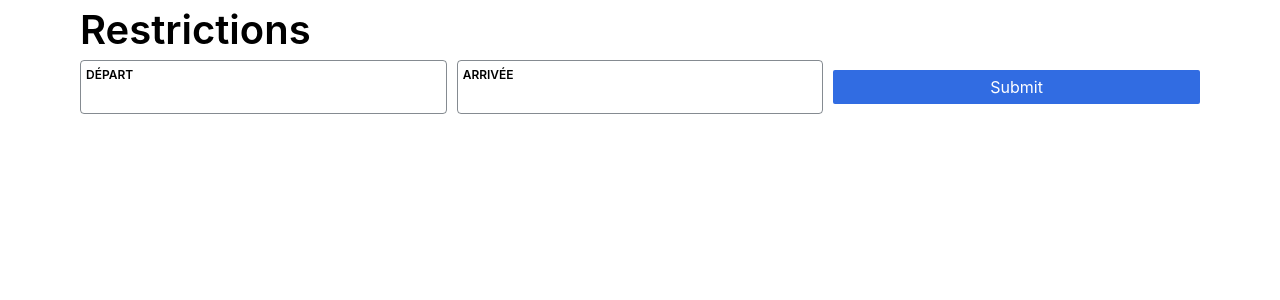
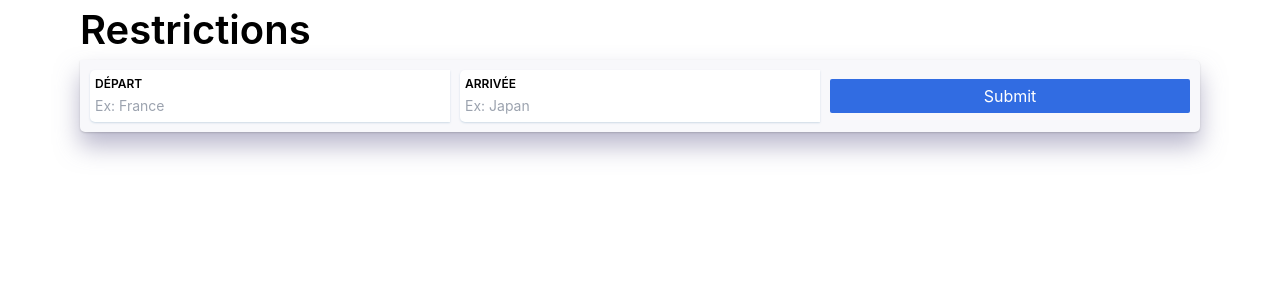
Before and after one commit to davidvenin/coronactu, a Next.js app: page / in a window 1280 px wide. Shown: the top 300 px of the page. Built offline with nearby package versions, Linux system fonts and the light colour scheme.

Commit message:
styles: better css with placeholder

```diff
--- a/src/components/async-search-field/index.tsx
+++ b/src/components/async-search-field/index.tsx
@@ -13,6 +13,7 @@ interface ComponentProps {
   results?: Country;
   value: string;
   setCountry: (arg: Options) => void;
+  placeholder: string;
   onChange: (
     e: ChangeEvent<HTMLInputElement>
   ) => void | FormikHandlers["handleChange"];
@@ -23,12 +24,13 @@ export const AsyncInputField: FunctionComponent<ComponentProps> = ({
   name,
   results,
   value = "",
+  placeholder,
   setCountry,
   onChange,
 }: ComponentProps) => {
   return (
     <div className="relative">
-      <div className={"border border-black-50 rounded"}>
+      <div className={"bg-white shadow rounded-r-none shadow-text rounded-5 justify-center hover:cursor-text h-54"}>
         <label htmlFor={name} className="block text-gray-700 p-5">
           <span
             className={"block text-12 font-semibold uppercase text-gray-700"}
@@ -37,6 +39,7 @@ export const AsyncInputField: FunctionComponent<ComponentProps> = ({
           </span>
           <Field
             id={name}
+            placeholder={placeholder}
             autoComplete="off"
             onChange={onChange}
             value={value}
--- a/src/components/search-form/index.tsx
+++ b/src/components/search-form/index.tsx
@@ -51,12 +51,13 @@ export const SearchForm: FunctionComponent = () => {
       {({ setFieldValue, values }) => (
         <Form
           className={
-            "grid gap-10 grid-cols-1 md:grid-cols-2 lg:grid-cols-3 items-center"
+            "p-10 shadow-high bg-gray-light rounded-5 py-10 rounded-tl-none grid gap-10 grid-cols-1 md:grid-cols-2 lg:grid-cols-3 items-center"
           }
         >
           <div className={""}>
             <AsyncInputField
               label={"Départ"}
+              placeholder={"Ex: France"}
               setCountry={(e) => {
                 setFieldValue("from", e);
                 setQuery({ ...query, from: "" });
@@ -73,6 +74,7 @@ export const SearchForm: FunctionComponent = () => {
           <div className={""}>
             <AsyncInputField
               label={"Arrivée"}
+              placeholder={"Ex: Japan"}
               value={values.to.country}
               setCountry={(e) => {
                 setFieldValue("to", e);
```
